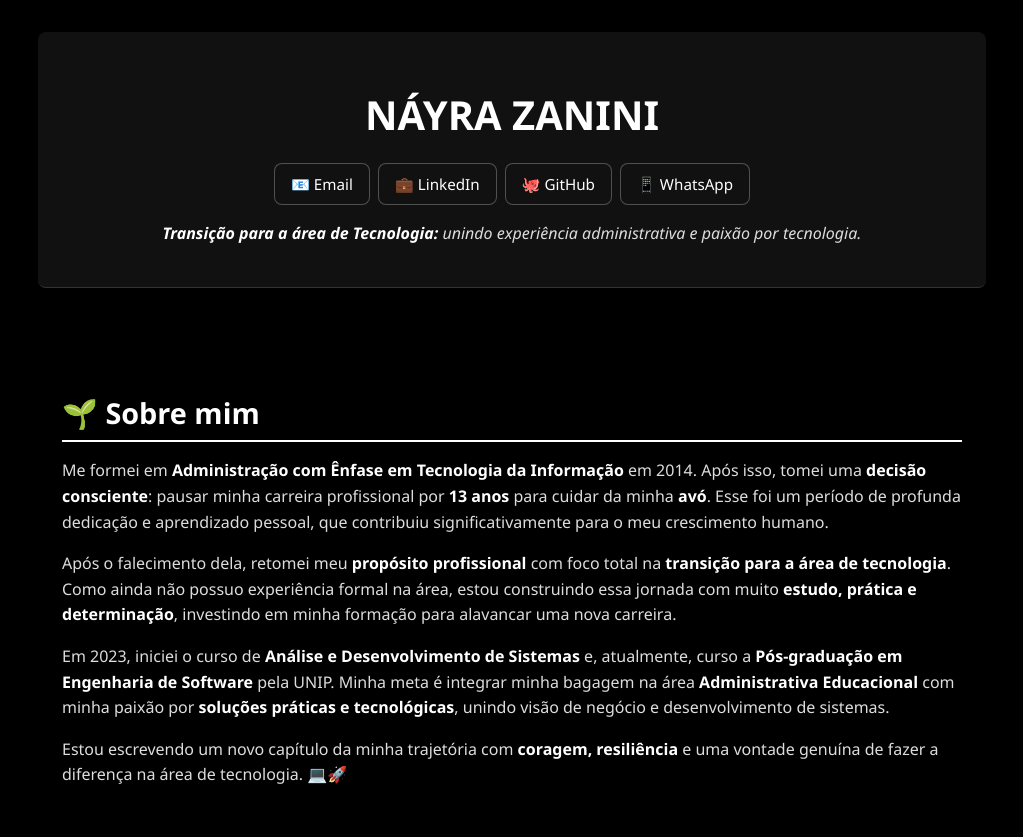
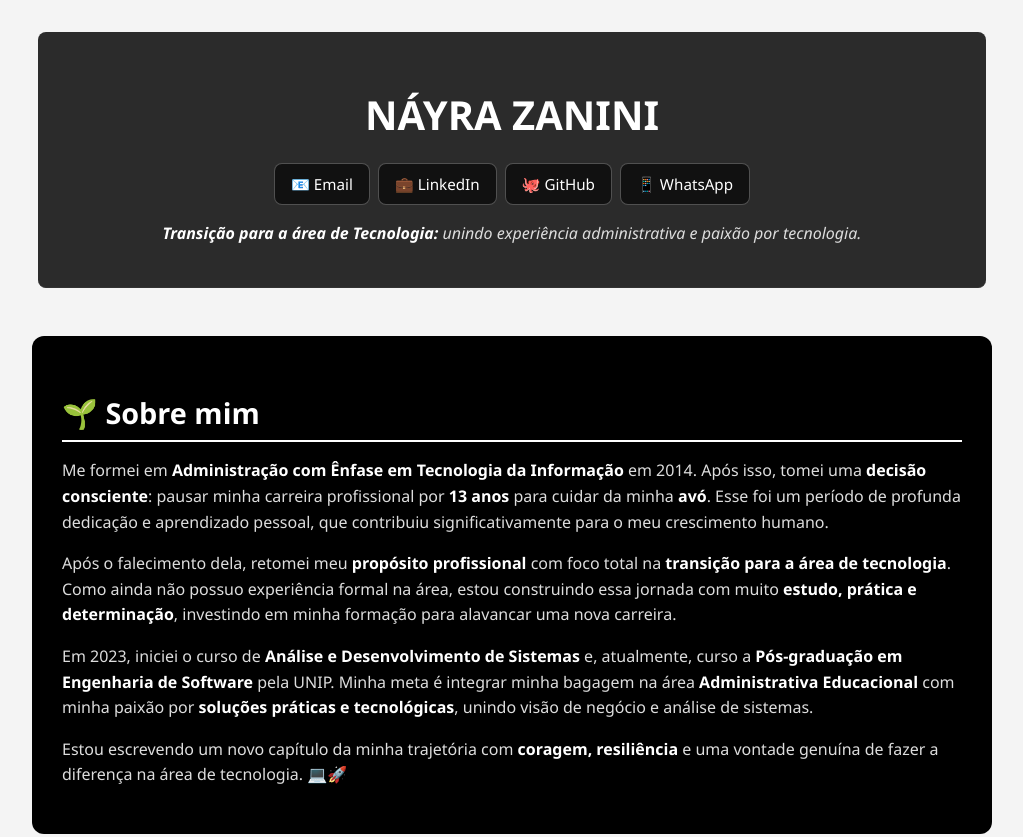
Before and after one commit to nayrazanini/nayra-zanini.portfolio, a plain HTML site: page index.html in a window 1280 px wide. Shown: the top 837 px of the page, without its empty margins (128-1151 px from the left). Drawn offline with Linux system fonts and the light colour scheme.

Commit message:
Update index.html

```diff
--- a/index.html
+++ b/index.html
@@ -6,7 +6,7 @@
   <title>NÁYRA ZANINI | Portfólio</title>
   <style>
     body {
-      background-color: #000000;
+      background-color: #f4f4f4;
       color: #ffffff;
       font-family: 'Segoe UI', Tahoma, Geneva, Verdana, sans-serif;
       line-height: 1.6;
@@ -34,7 +34,7 @@
       padding: 1.5rem;
     }
     header {
-      background: #111111;
+      background: #2b2b2b;
       border-bottom: 1px solid #333333;
       margin-top: 2rem;
       margin-bottom: 3rem;
@@ -68,10 +68,15 @@
       padding-left: 0;
     }
     li {
-      background-color: #222222;
+      background-color: #2b2b2b;
       padding: 1rem;
       border-radius: 8px;
       margin-bottom: 1rem;
+    }
+    section {
+      background-color: #2b2b2b;
+      border-radius: 12px;
+      margin-bottom: 2rem;
     }
     footer {
       margin-top: 4rem;
@@ -80,8 +85,6 @@
       color: #888888;
       text-align: center;
     }
-
-    /* Links de contato */
     .contato-links {
       display: flex;
       flex-wrap: wrap;
@@ -107,6 +110,7 @@
 </head>
 <body>
 
+
   <!-- CABEÇALHO -->
   <header>
     <h1>NÁYRA ZANINI</h1>
@@ -129,7 +133,7 @@
   Após o falecimento dela, retomei meu <strong>propósito profissional</strong> com foco total na <strong>transição para a área de tecnologia</strong>. Como ainda não possuo experiência formal na área, estou construindo essa jornada com muito <strong>estudo, prática e determinação</strong>, investindo em minha formação para alavancar uma nova carreira.
 </p>
 <p>
-  Em 2023, iniciei o curso de <strong>Análise e Desenvolvimento de Sistemas</strong> e, atualmente, curso a <strong>Pós-graduação em Engenharia de Software</strong> pela UNIP. Minha meta é integrar minha bagagem na área <strong>Administrativa Educacional</strong> com minha paixão por <strong>soluções práticas e tecnológicas</strong>, unindo visão de negócio e desenvolvimento de sistemas.
+  Em 2023, iniciei o curso de <strong>Análise e Desenvolvimento de Sistemas</strong> e, atualmente, curso a <strong>Pós-graduação em Engenharia de Software</strong> pela UNIP. Minha meta é integrar minha bagagem na área <strong>Administrativa Educacional</strong> com minha paixão por <strong>soluções práticas e tecnológicas</strong>, unindo visão de negócio e análise de sistemas.
 </p>
 <p>
   Estou escrevendo um novo capítulo da minha trajetória com <strong>coragem, resiliência</strong> e uma vontade genuína de fazer a diferença na área de tecnologia. 💻🚀
```
